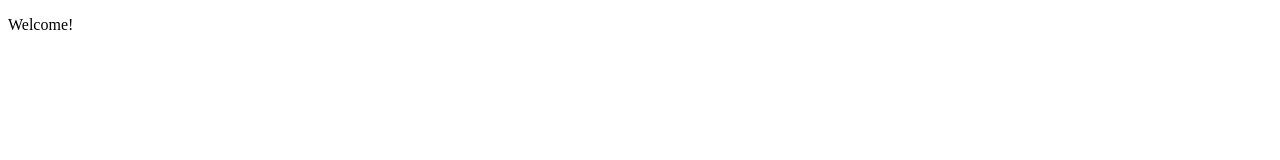
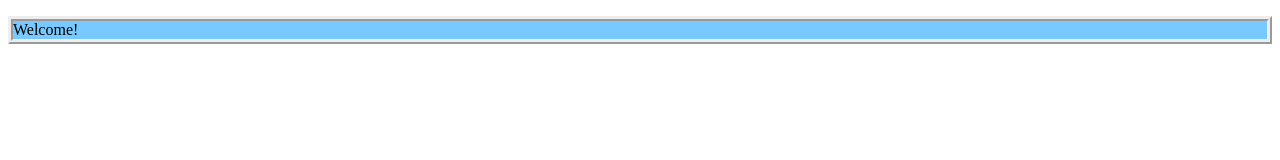
Before and after one commit to taraarepurud-debug/Daerue-year-10-website2, a plain HTML site: page Index.html in a window 1280 px wide. Drawn offline with Linux system fonts and the light colour scheme.

Commit message:
FINALLY made it so borders appear,  i just had to put style in the head  hah!
its nice to finally get back on track

```diff
--- a/Index.html
+++ b/Index.html
@@ -2,6 +2,13 @@
 <html lang="en">
 
 <head>
+    <style>
+    p {background-color: rgba(3, 154, 255, 0.534);}
+    p {border: 5px solid;}
+    p {border: radius 1%;}
+    p {border-style:ridge;}
+
+    </style>
     <meta charset="UTF-8">
     <meta name="viewport" content="width=device-width, initial-scale=1.0">
     <title>index.html</title>
```
